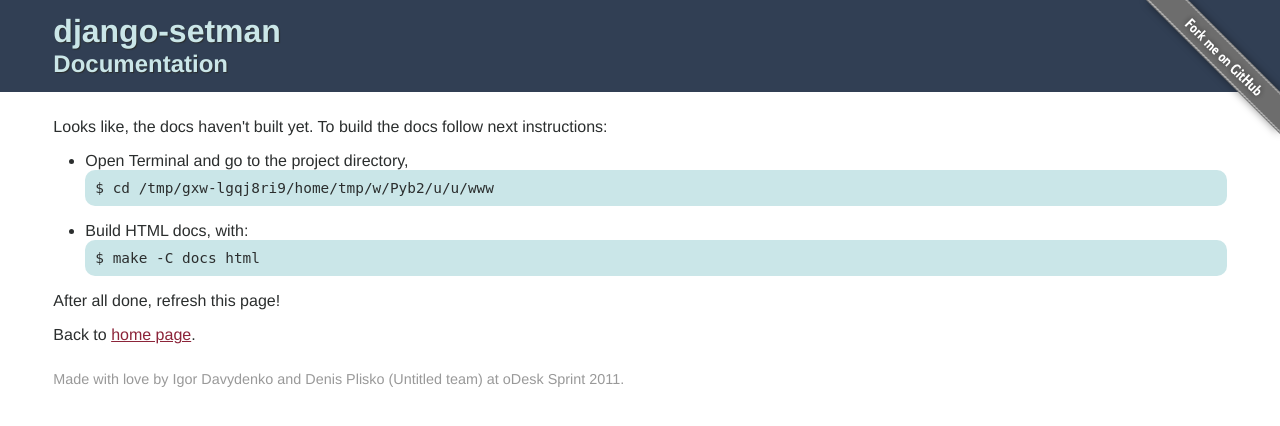
After one commit to playpauseandstop/setman, a Django app: page /test/docs/ in a window 1280 px wide. The commit adds this page. Shown: the top 426 px of the page. Run offline with Django 3.2, Linux system fonts and the light colour scheme; the visitor is signed in with stand-in values (Sample User, id 1); parts of the project's set-up code (start-up, migrations or seed data) failed here and were passed over.

Commit message:
Feature #4796: Update link for the documentation at test project home page.

```diff
--- a/testproject/media/css/style.css
+++ b/testproject/media/css/style.css
@@ -148,3 +148,7 @@
     right: 0;
     top: 0;
 }
+
+.indent-top {
+    margin-top: 1em;
+}
--- /dev/null
+++ b/testproject/templates/docs.html
@@ -0,0 +1,24 @@
+{% extends "base.html" %}
+{% load i18n %}
+{% block title %}{{ _("Documentation") }}{% endblock %}
+{% block content_title %}{{ _("Documentation") }}{% endblock %}
+{% block content %}
+
+    <p>{% blocktrans %}Looks like, the docs haven't built yet. To build the docs follow next instructions:{% endblocktrans %}</p>
+
+    <ul>
+        <li>
+            {{ _("Open Terminal and go to the project directory,") }}
+            <pre><code>$ cd {{ dirname }}</code></pre>
+        </li>
+        <li class="indent-top">
+            {{ _("Build HTML docs, with:") }}
+            <pre><code>$ make -C docs html</code></pre>
+        </li>
+    </ul>
+
+    <p>{% blocktrans %}After all done, refresh this page!{% endblocktrans %}</p>
+
+    <p>{% url home as home_url %}{% blocktrans %}Back to <a href="{{ home_url }}">home page</a>.{% endblocktrans %}</p>
+
+{% endblock %}
--- a/testproject/templates/home.html
+++ b/testproject/templates/home.html
@@ -12,7 +12,7 @@
     <ul class="links">
         <li><a href="{% url setman_edit %}">{{ _("Edit test project settings") }}</a></li>
         <li><a href="{% url view_settings %}">{{ _("View configuration definition file") }}</a></li>
-        <li><a href="">{{ _("View django-setman documentation") }}</a></li>
+        <li><a href="{% url docs %}">{{ _("View django-setman documentation") }}</a></li>
         <li><a href="https://github.com/odeskps/sprint-configuration">{{ _("View source code @ GitHub") }}</a></li>
         <li><a href="{% url django.contrib.auth.views.logout %}">{{ _("Leave test project") }}</a></li>
     </ul>
```
